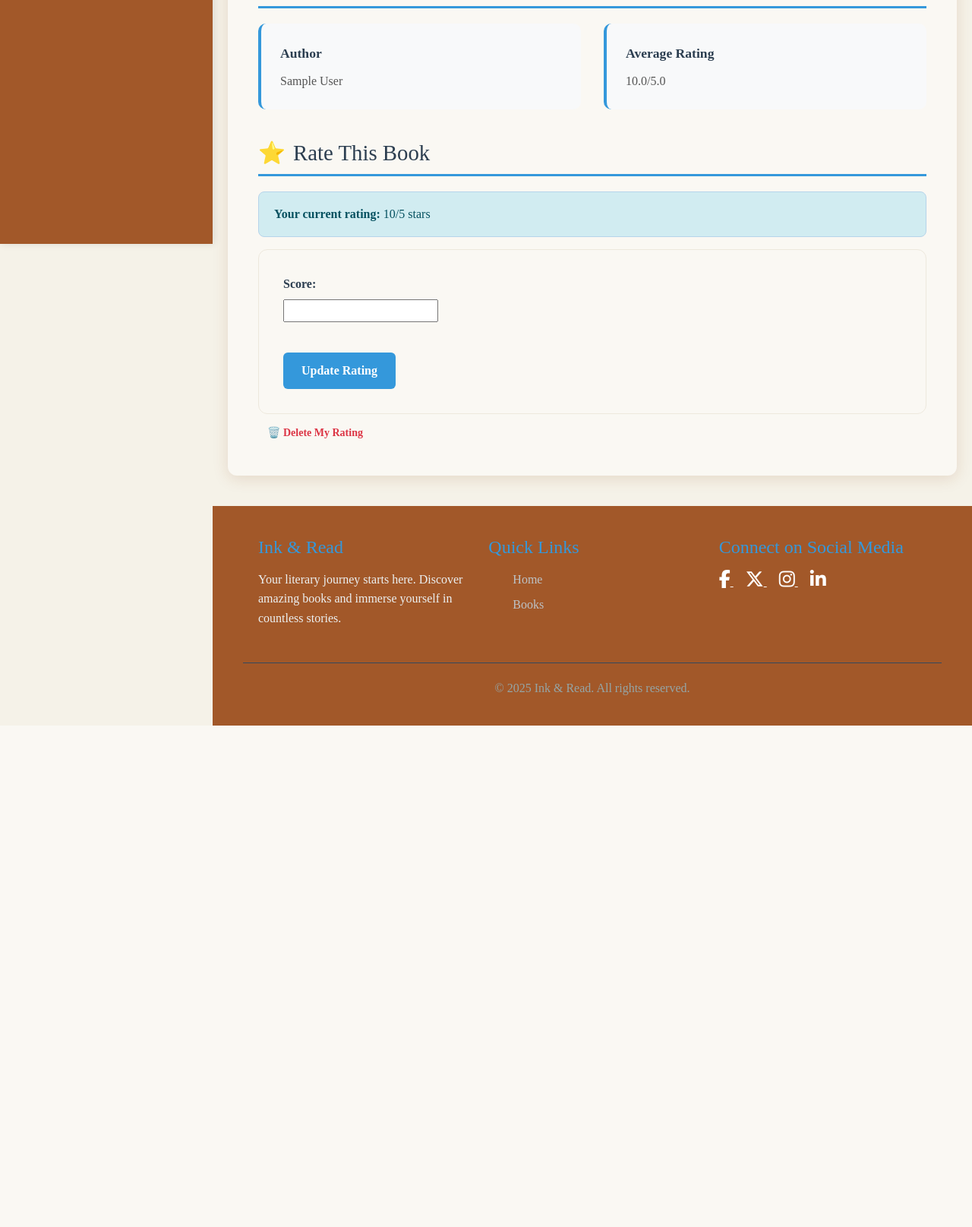
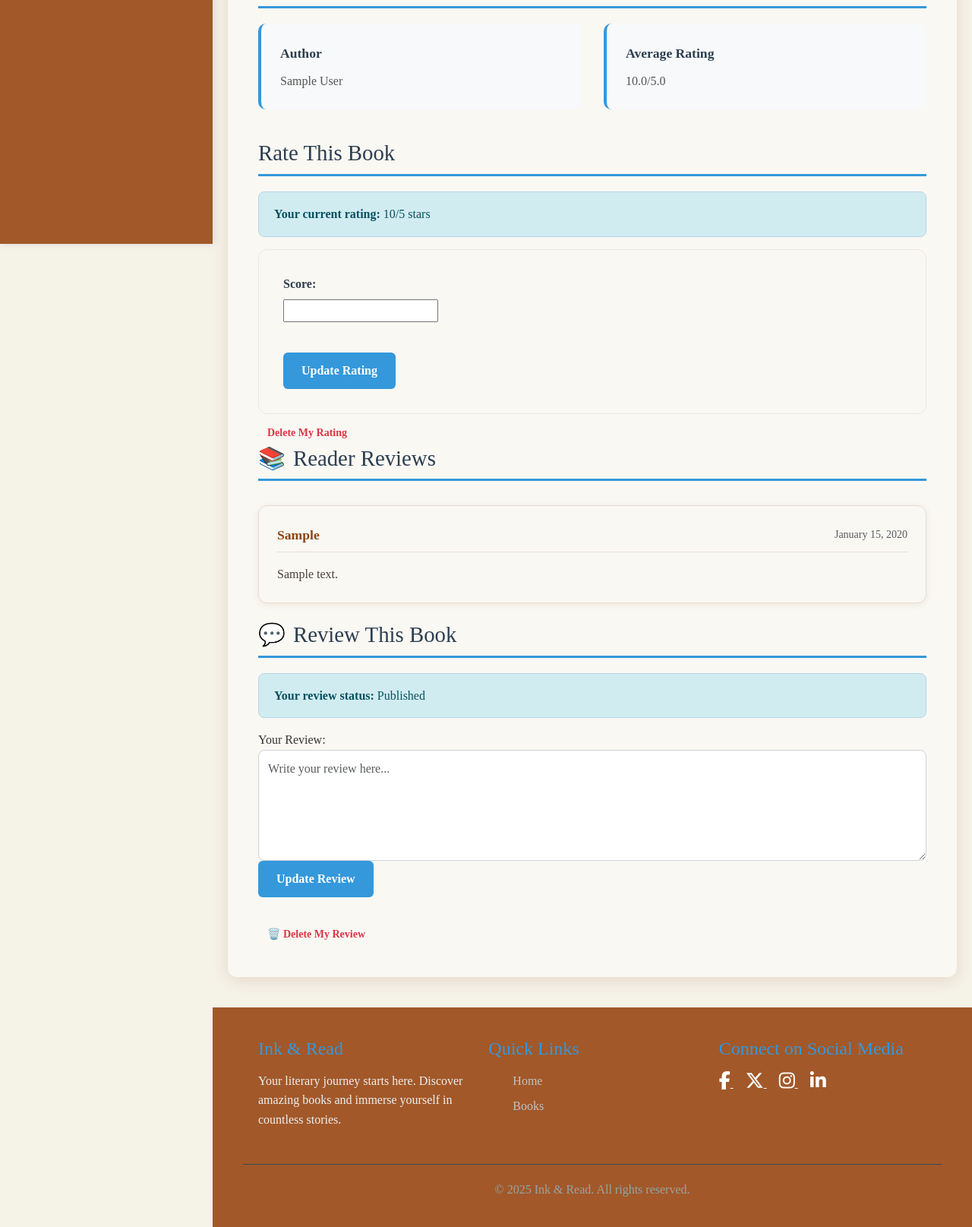
Before and after one commit to GurpritK/InkAndRead, a Django app: a page that uses books/templates/books/book_detail.html in a window 1280 px wide. Shown: the part 479-2094 px from the top of the page at 76% size. Before the commit the page ends 1434 px from the top, so only its background shows below. Run offline with Django 4.2, Linux system fonts and the light colour scheme; a user stored in the database is signed in; tables that the repository leaves empty hold one stand-in row (values such as "Sample post"); some libraries are stand-ins or nearby versions; some web fonts are replaced.

Commit message:
Add front end templates for book reviews and basic styling

```diff
--- a/books/templates/books/book_detail.html
+++ b/books/templates/books/book_detail.html
@@ -99,7 +99,7 @@
                 <!-- Rating Form Section (Only for authenticated users) -->
                 {% if user.is_authenticated %}
                     <h2 class="section-title">
-                        ⭐ <span>Rate This Book</span>
+                        <span>Rate This Book</span>
                     </h2>
 
                     {% if user_rating %}
@@ -128,7 +128,7 @@
                             {% csrf_token %}
                             <button type="submit" class="btn btn-outline-danger btn-sm"
                                     onclick="return confirm('Are you sure you want to delete your rating? This action cannot be undone.')">
-                                🗑️ Delete My Rating
+                                 Delete My Rating
                             </button>
                         </form>
                     {% endif %}
@@ -137,7 +137,79 @@
                         <strong>Please <a href="{% url 'account_login' %}">log in</a> to rate this book.</strong>
                     </div>
                 {% endif %}
+
+
+                <!-- Display Approved Reviews -->
+                {% if approved_reviews %}
+                    <section>
+                        <h2 class="section-title">
+                            📚 <span>Reader Reviews</span>
+                        </h2>
+
+                        <div class="reviews-section">
+                            {% for review in approved_reviews %}
+                                <div class="review-card">
+                                    <div class="review-header">
+                                        <strong>{{ review.user.username|title }}</strong>
+                                        <small class="text-muted">{{ review.created_at|date:"F j, Y" }}</small>
+                                    </div>
+                                    <div class="review-content">
+                                        {{ review.review|safe }}
+                                    </div>
+                                </div>
+                            {% endfor %}
+                        </div>
+                    </section>
+
+
+                <!-- Review Form Section (Only for authenticated users) -->
+                {% if user.is_authenticated %}
+                    <h2 class="section-title">
+                        💬 <span>Review This Book</span>
+                    </h2>
+
+                    {% if user_review %}
+                        <div class="alert alert-info">
+                            <strong>Your review status:</strong>
+                            {% if user_review.approved %}
+                                Published
+                            {% else %}
+                                Pending approval
+                            {% endif %}
+                        </div>
+                    {% endif %}
+
+                    <form method="post" class="review-form">
+                        {% csrf_token %}
+                        <div class="form-group">
+                            {{ book_review_form.review.label_tag }}
+                            {{ book_review_form.review }}
+                            {% if book_review_form.review.help_text %}
+                                <small class="form-text text-muted">{{ book_review_form.review.help_text }}</small>
+                            {% endif %}
+                        </div>
+                        <button type="submit" name="review_submit" class="btn btn-primary">
+                            {% if user_review %}Update Review{% else %}Submit Review{% endif %}
+                        </button>
+                    </form>
+
+                    <!-- Delete Review Button (Only show if user has written a review) -->
+                    {% if user_review %}
+                        <form method="post" action="{% url 'delete_review' slug=book.slug %}" class="delete-review-form mt-2">
+                            {% csrf_token %}
+                            <button type="submit" class="btn btn-outline-danger btn-sm"
+                                    onclick="return confirm('Are you sure you want to delete your review? This action cannot be undone.')">
+                                🗑️ Delete My Review
+                            </button>
+                        </form>
+                    {% endif %}
+                {% else %}
+                    <div class="alert alert-warning">
+                        <strong>Please <a href="{% url 'account_login' %}">log in</a> to review this book.</strong>
+                    </div>
+                {% endif %}
             </section>
+            {% endif %}
 
         </div>
     </article>
--- a/static/css/style.css
+++ b/static/css/style.css
@@ -900,11 +900,13 @@ p {
    =================================== */
 
 /* Delete Rating Form Styles */
-.delete-rating-form {
+.delete-rating-form,
+.delete-review-form {
     margin-top: 0.5rem;
 }
 
-.delete-rating-form .btn-outline-danger {
+.delete-rating-form .btn-outline-danger,
+.delete-review-form .btn-outline-danger {
     border-color: #dc3545;
     color: #dc3545;
     font-size: 0.875rem;
@@ -912,15 +914,85 @@ p {
     transition: all 0.2s ease;
 }
 
-.delete-rating-form .btn-outline-danger:hover {
+.delete-rating-form .btn-outline-danger:hover,
+.delete-review-form .btn-outline-danger:hover {
     background-color: #dc3545;
     border-color: #dc3545;
     color: #fff;
     transform: translateY(-1px);
 }
 
-.delete-rating-form .btn-outline-danger:active {
+.delete-rating-form .btn-outline-danger:active,
+.delete-review-form .btn-outline-danger:active {
     transform: translateY(0);
+}
+
+/* Review Form and Display Styles */
+.review-form {
+    margin-bottom: 2rem;
+}
+
+.review-form textarea {
+    min-height: 120px;
+    resize: vertical;
+    border-radius: 8px;
+    border: 1px solid #ced4da;
+    padding: 0.75rem;
+    font-family: inherit;
+    line-height: 1.5;
+}
+
+.review-form textarea:focus {
+    border-color: #8B4513;
+    box-shadow: 0 0 0 0.2rem rgba(139, 69, 19, 0.25);
+    outline: none;
+}
+
+.reviews-section {
+    margin-top: 2rem;
+}
+
+.review-card {
+    background: #faf8f3;
+    border: 1px solid #e6ddd4;
+    border-radius: 12px;
+    padding: 1.5rem;
+    margin-bottom: 1.5rem;
+    box-shadow: 0 2px 8px rgba(139, 69, 19, 0.1);
+    transition: box-shadow 0.2s ease;
+}
+
+.review-card:hover {
+    box-shadow: 0 4px 16px rgba(139, 69, 19, 0.15);
+}
+
+.review-header {
+    display: flex;
+    justify-content: space-between;
+    align-items: center;
+    margin-bottom: 1rem;
+    padding-bottom: 0.5rem;
+    border-bottom: 1px solid #e6ddd4;
+}
+
+.review-header strong {
+    color: #8B4513;
+    font-size: 1.1rem;
+    font-weight: 600;
+}
+
+.review-content {
+    line-height: 1.6;
+    color: #4a4238;
+    font-size: 1rem;
+}
+
+.review-content p {
+    margin-bottom: 1rem;
+}
+
+.review-content p:last-child {
+    margin-bottom: 0;
 }
 
 /* ===================================
```
